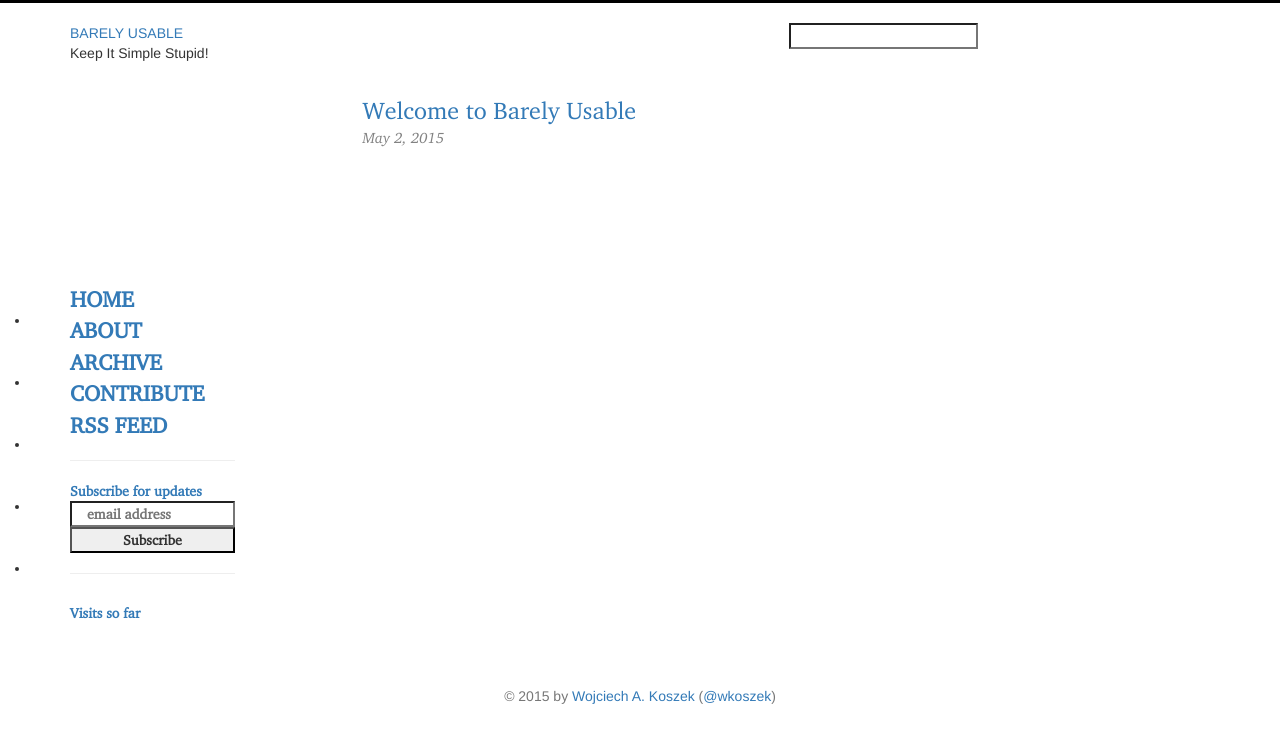
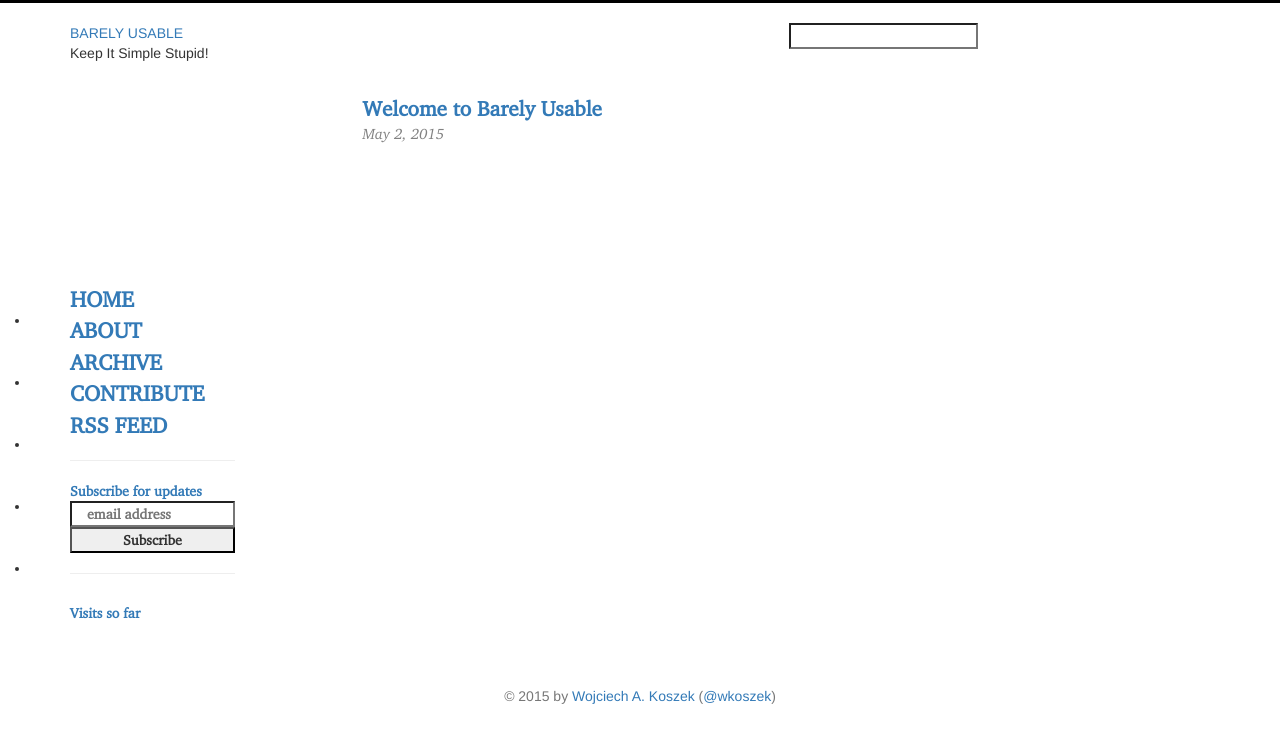
Before and after one commit to wkoszek/barelyusable, a Jekyll site: the page built from index.html, in a window 1280 px wide. Shown: the top 743 px of the page. Built offline with Jekyll 4.4.1, drawn with Linux system fonts in a browser that asks for light colours; nearby versions of some CDN libraries; comment, search, counter and statistics services are not loaded.

Commit message:
Bring some fixes to the stylesheet wrt. post- stuff.

```diff
--- a/_sass/_layout.scss
+++ b/_sass/_layout.scss
@@ -167,11 +167,8 @@
     font-size: 20px;
 }
 
-.post-list, .post-link {
+.post-list {
     font-family: "charterregular";
-    }
-
-.post-list {
     margin-left: 0;
     list-style: none;
 
@@ -187,8 +184,10 @@
 }
 
 .post-link {
+    font-family: "charterregular";
+    font-weight: bold;
     display: block;
-    font-size: 24px;
+    font-size: 150%;
 }
 
 
```
